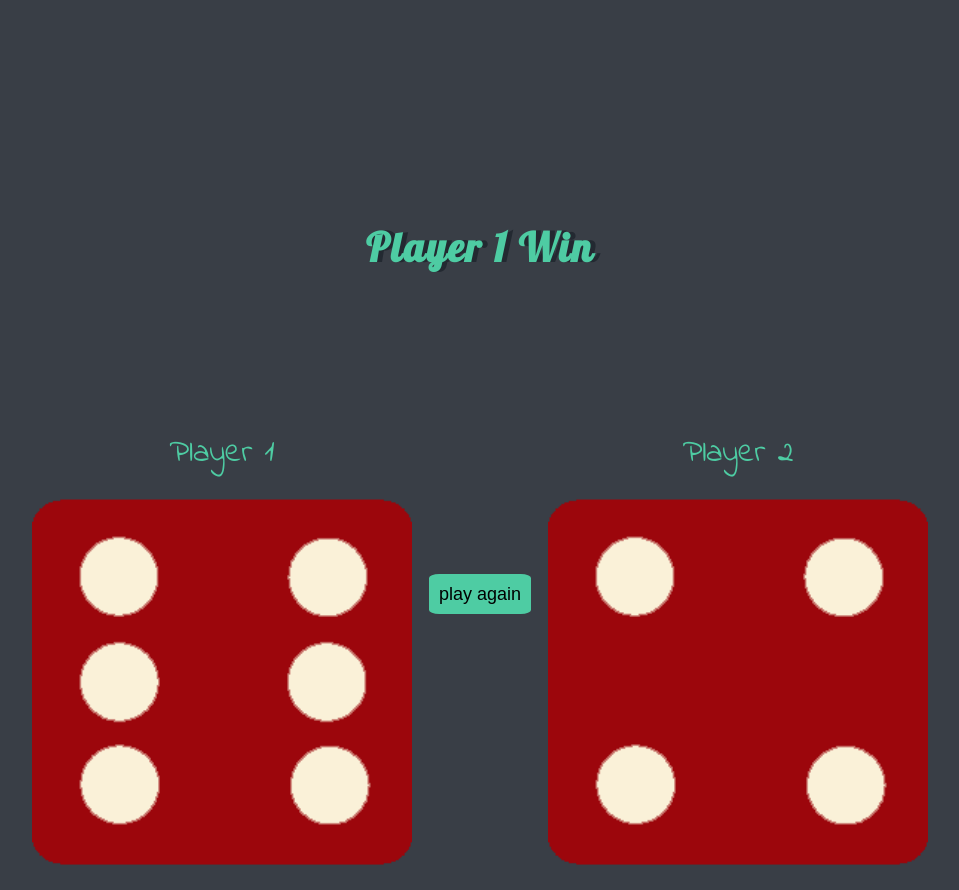
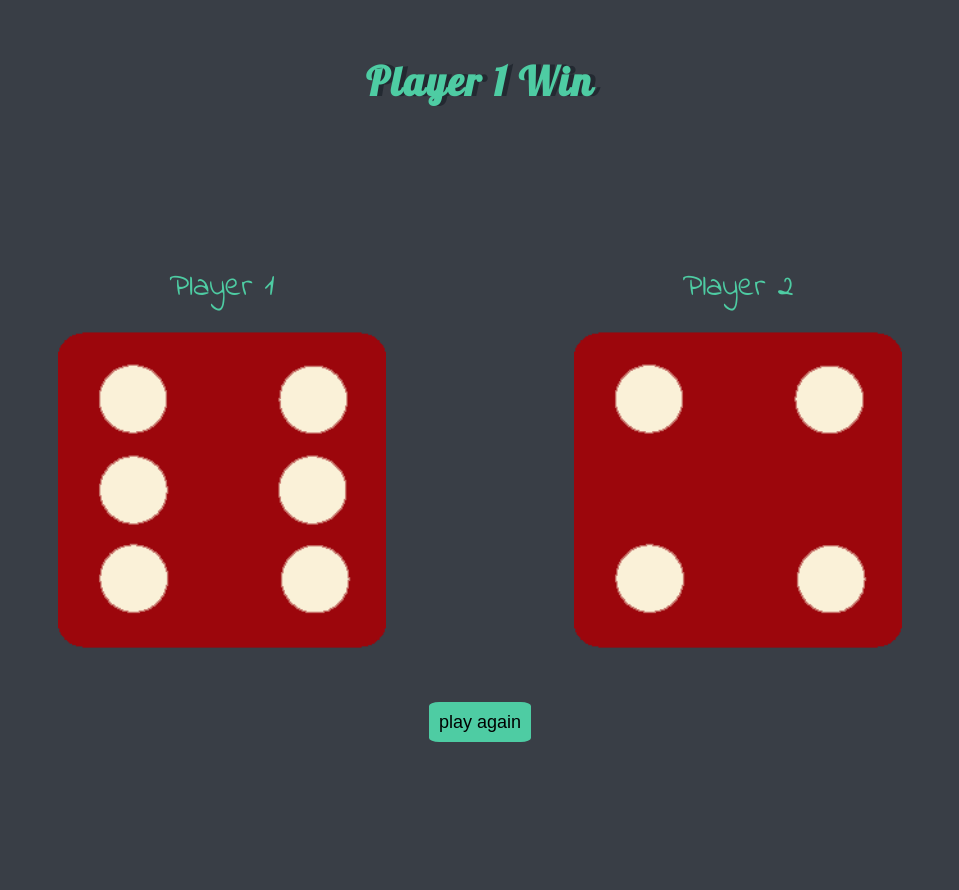
Before and after one commit to doci-git/Gioco-dadi, a plain HTML site: page index.html in a window 1280 px wide. Shown: the top 890 px of the page, without its empty margins (160-1119 px from the left). Drawn offline with Linux system fonts and the light colour scheme.

Commit message:
Add files via upload

```diff
--- a/styles.css
+++ b/styles.css
@@ -35,7 +35,7 @@ body {
 }
 
 h1 {
-  padding-top: 15%;
+  padding-top: 8%;
   margin: 30px;
   font-family: 'Lobster', cursive;
   text-shadow: 5px 0 #232931;
@@ -62,7 +62,7 @@ img {
 #btn {
   text-align: center;
   align-items: center;
-  margin-top: 5%;
+  margin-top: 10%;
   padding: 0.6rem;
   font-size: large;
   background-color: #4ECCA3;
@@ -87,13 +87,16 @@ a {
 
 }
 
-@media screen and (min-width: 1300px) {
+@media screen and (min-width: 1200px) {
   img {
     width: 70%;
   }
 
   h1 {
-    padding-top: 5%;
+    padding-top: 2%;
+  }
+  #btn {
+    margin-top: 15%;
   }
 
 }
```
